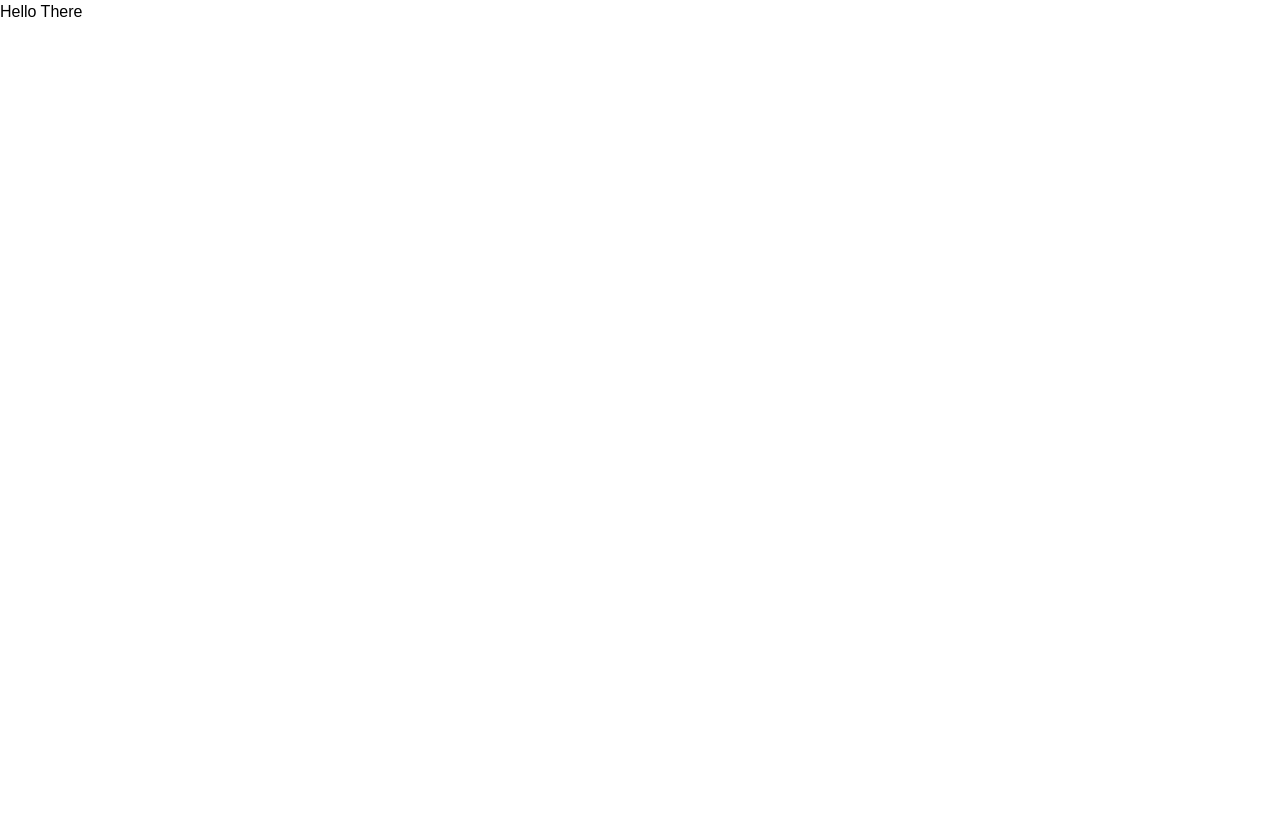
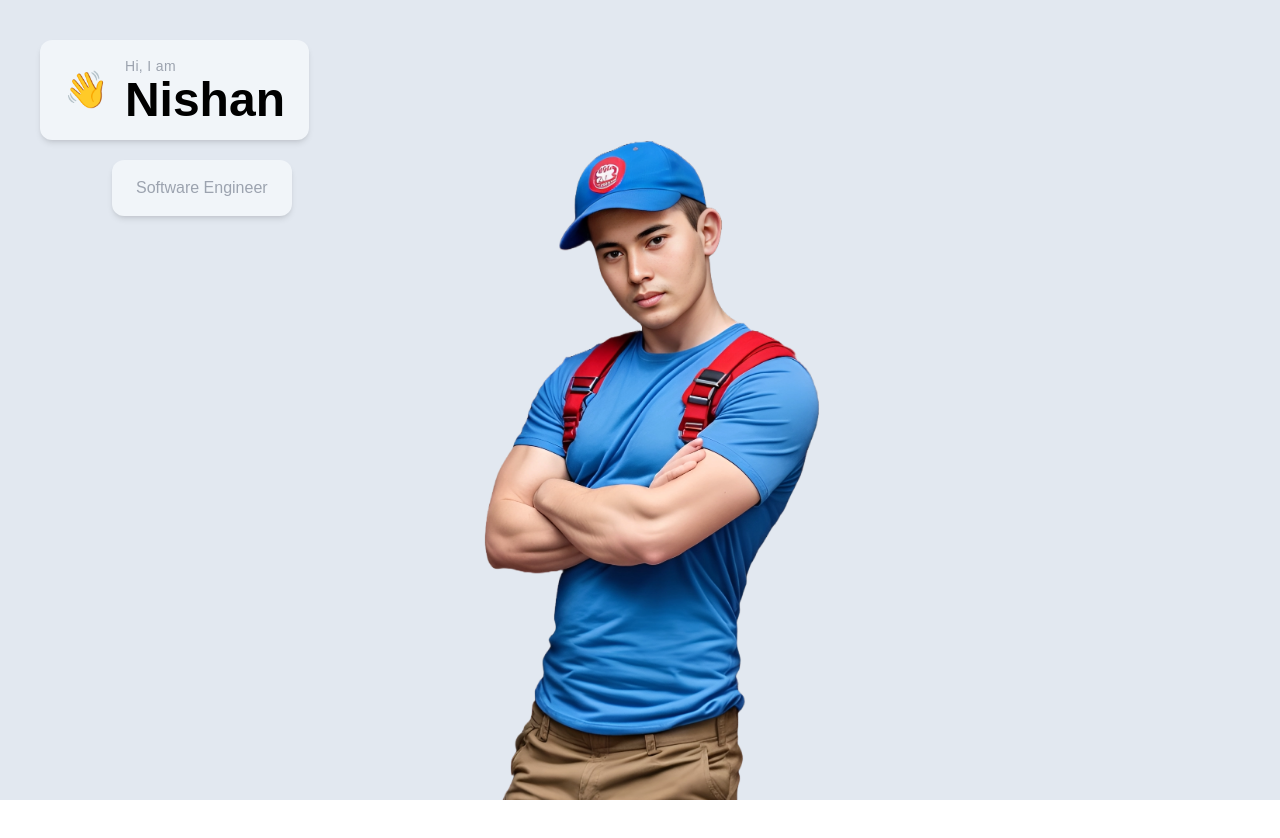
Before and after one commit to nishanbudhathoki2266/framer-rnd, a Next.js app in the folder next-framer/: page / in a window 1280 px wide. Shown: the top 838 px of the page. After the commit the page ends 800 px from the top, so only its background shows below. Built offline with nearby package versions, Linux system fonts and the light colour scheme; a web font is replaced by a local one.

Commit message:
worked on basic hero section design

```diff
--- a/next-framer/src/app/page.jsx
+++ b/next-framer/src/app/page.jsx
@@ -1,5 +1,11 @@
+import Hero from "@/components/Hero";
+
 const Home = () => {
-  return <div className="h-[150vh]">Hello There</div>;
+  return (
+    <div className="min-h-screen bg-slate-200">
+      <Hero />
+    </div>
+  );
 };
 
 export default Home;
--- /dev/null
+++ b/next-framer/src/components/Hero.jsx
@@ -0,0 +1,67 @@
+"use client";
+
+import React from "react";
+import { motion } from "framer-motion";
+import Image from "next/image";
+
+const Hero = () => {
+  return (
+    <div className="min-h-screen relative flex justify-center items-end">
+      {/* Intro */}
+      <motion.div
+        whileInView={{
+          x: [-50, 0],
+          opacity: [0, 1],
+          transition: {
+            duration: 0.4,
+            ease: "easeInOut",
+          },
+        }}
+        className="bg-slate-100 py-4 px-6 rounded-xl shadow-md absolute top-10 left-10 flex justify-center items-center gap-4"
+      >
+        <span className="text-4xl">👋</span>
+        <div className="flex flex-col justify-center">
+          <span className="text-sm text-gray-400 font-medium tracking-wide">
+            Hi, I am
+          </span>
+          <span className="font-semibold text-5xl">Nishan</span>
+        </div>
+      </motion.div>
+
+      {/* Profession */}
+
+      <motion.div
+        whileInView={{
+          x: [-50, 0],
+          opacity: [0, 1],
+          transition: {
+            duration: 0.2,
+            ease: "easeInOut",
+            delay: 0.4,
+          },
+        }}
+        className="bg-slate-100 text-gray-400 py-4 px-6 rounded-xl shadow-md absolute top-40 left-28 flex justify-center items-center gap-4"
+      >
+        <span className="">Software Engineer</span>
+      </motion.div>
+
+      {/* Image Div */}
+
+      <motion.div
+        className="relative min-h-[85dvh] w-[30rem]"
+        whileInView={{
+          opacity: [0, 1],
+          transition: {
+            duration: 0.2,
+            ease: "easeInOut",
+            delay: 0.4,
+          },
+        }}
+      >
+        <Image src="/assets/hero.png" fill objectFit="cover" />
+      </motion.div>
+    </div>
+  );
+};
+
+export default Hero;
```
Also changed, not shown: next-framer/public/assets/hero.png (added).
